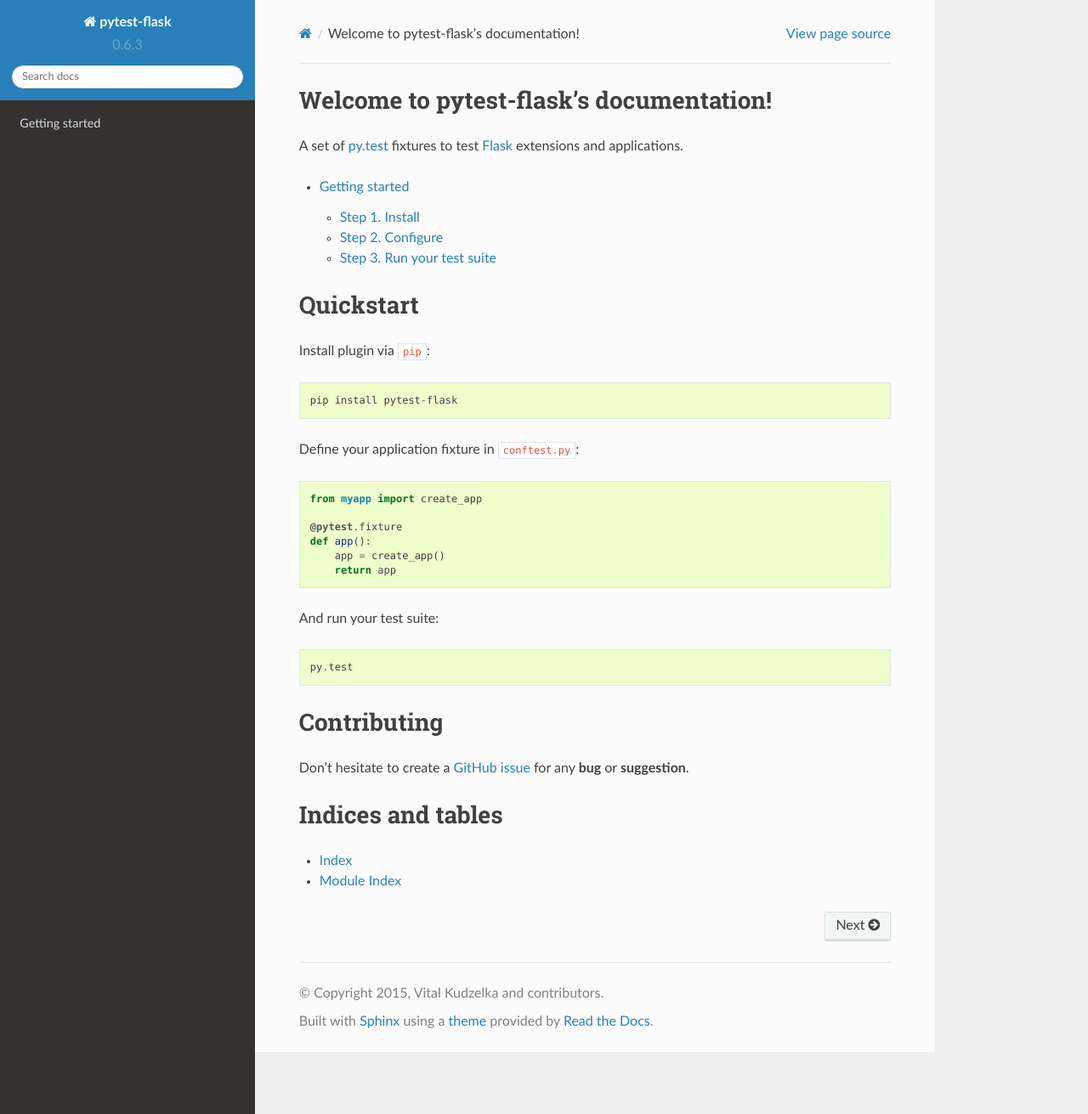
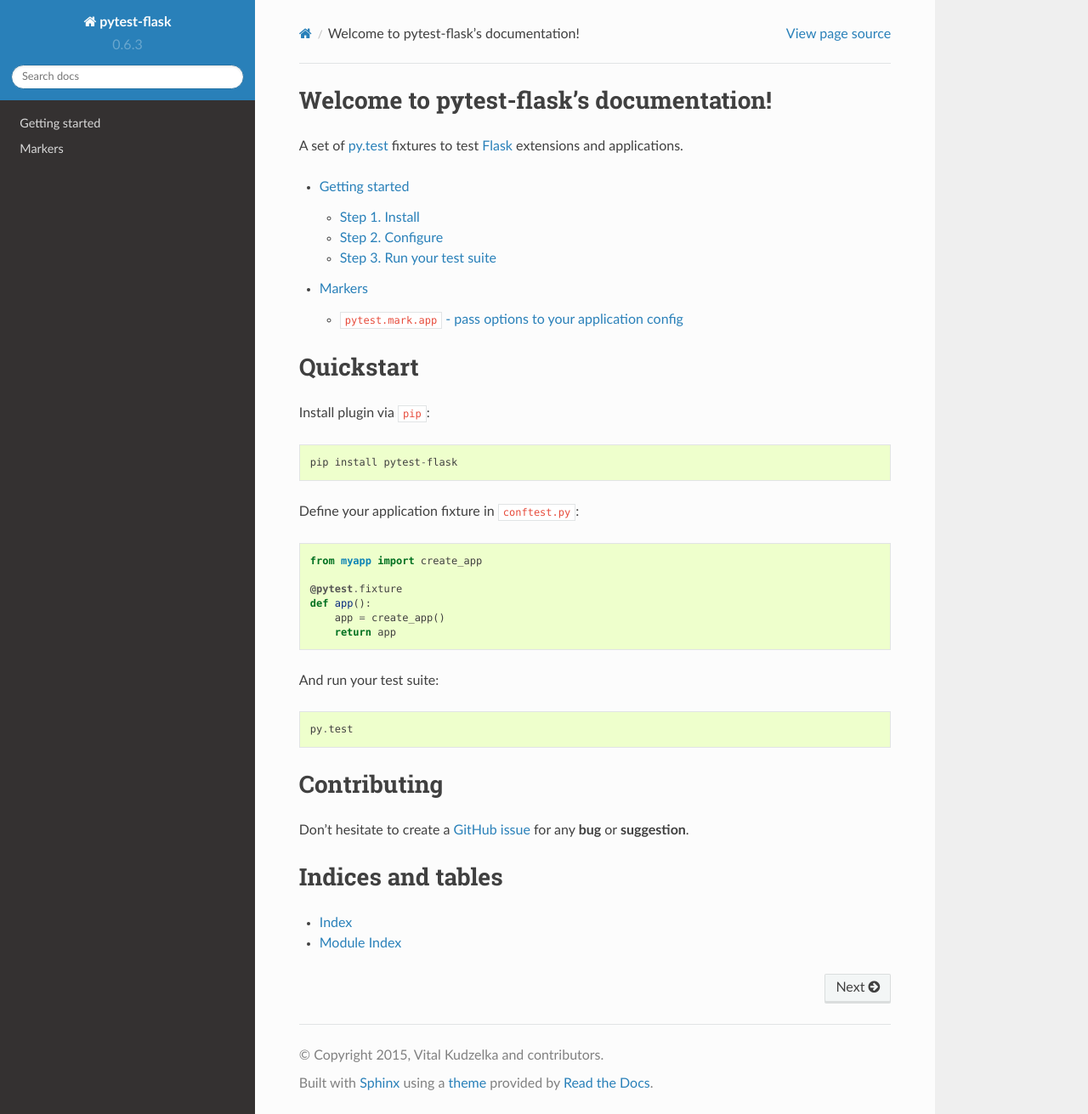
Before and after one commit to pytest-dev/pytest-flask, a Sphinx documentation site: the page built from docs/index.rst, in a window 1280 px wide and 1311 px high. Shown: the whole window at 85% size. Built offline with Sphinx 7.4.7 and the Read the Docs theme 2.0.0, drawn with Linux system fonts in a browser that asks for light colours; some of the changed lines change nothing that is shown.

Commit message:
Add markers overview to documentation

```diff
--- a/docs/index.rst
+++ b/docs/index.rst
@@ -8,6 +8,7 @@
    :maxdepth: 2
 
    tutorial
+   markers
 
 
 Quickstart
--- /dev/null
+++ b/docs/markers.rst
@@ -0,0 +1,28 @@
+Markers
+=======
+
+``pytest-flask`` registers the following markers. See the py.test
+documentation_ on what marks are and for notes on using_ them.
+
+.. _documentation: http://pytest.org/latest/mark.html
+.. _using: http://pytest.org/latest/example/markers.html#marking-whole-classes-or-modules
+
+
+``pytest.mark.app`` - pass options to your application config
+~~~~~~~~~~~~~~~~~~~~~~~~~~~~~~~~~~~~~~~~~~~~~~~~~~~~~~~~~~~~~
+
+.. py:function:: pytest.mark.app(**kwargs)
+
+   The mark uses to pass options to your application config.
+
+   :type kwargs: dict
+   :param kwargs:
+     The dictionary uses to extend application config.
+
+   Example usage:
+
+   .. code:: python
+
+       @pytest.mark.app(debug=False)
+       def test_app(app):
+           assert not app.debug, 'Ensure the app not in debug mode'
```
